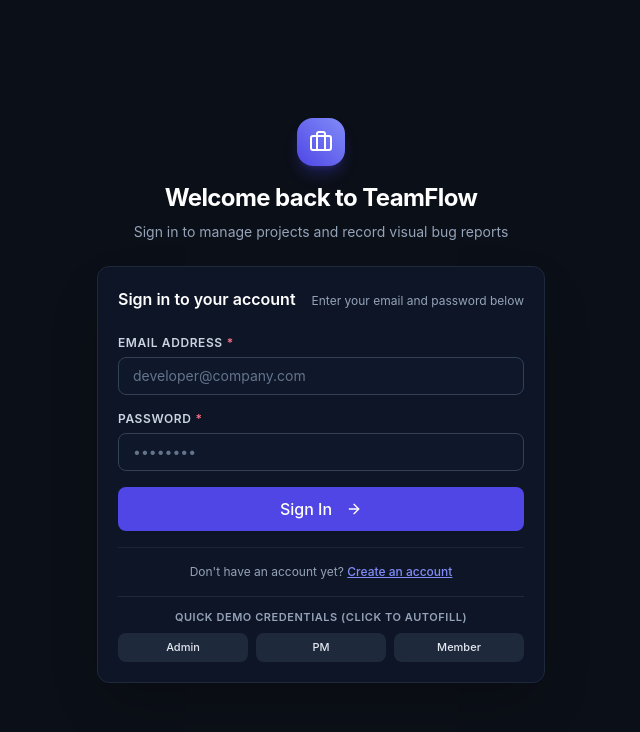
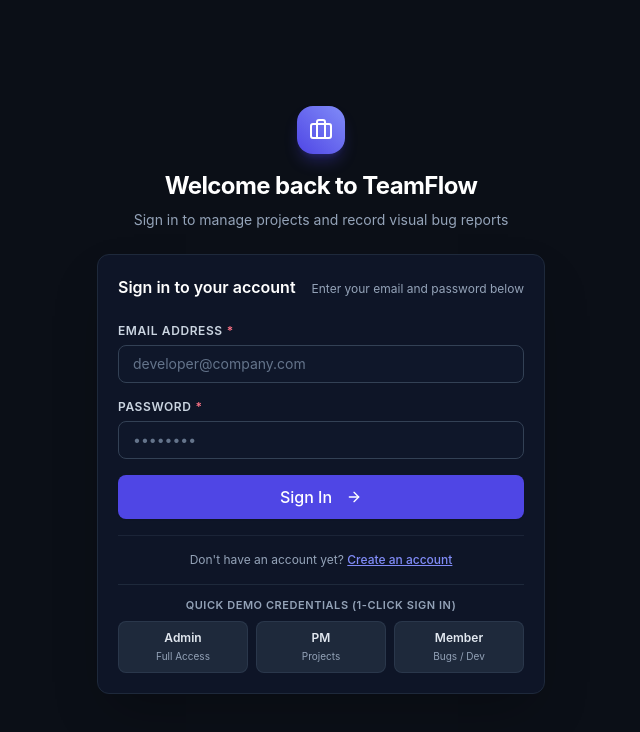
Before and after one commit to vraj2kk5/Teamflow, a Next.js app in the folder client/: page /login in a window 1280 px wide. Shown: the top 732 px of the page, without its empty margins (319-959 px from the left). Built offline with nearby package versions, Linux system fonts and the light colour scheme; no server answers.

Commit message:
fix(client): correct quick demo credentials password and enable 1-click sign in

```diff
--- a/client/src/app/login/page.tsx
+++ b/client/src/app/login/page.tsx
@@ -55,8 +55,28 @@ function LoginForm() {
 
   const fillDemo = (demoEmail: string) => {
     setEmail(demoEmail);
-    setPassword("DemoPassword123!");
+    setPassword("Password123!");
     setFieldErrors({});
+  };
+
+  const loginAsDemo = async (demoEmail: string) => {
+    setEmail(demoEmail);
+    setPassword("Password123!");
+    setFieldErrors({});
+    setIsLoading(true);
+    try {
+      await login(demoEmail, "Password123!");
+      toastSuccess(`Signed in as ${demoEmail.split("@")[0]}!`);
+      router.push(nextUrl);
+    } catch (err: unknown) {
+      if (err instanceof ApiClientError) {
+        toastError(err.message, "Login Failed");
+      } else {
+        toastError("Unable to authenticate.", "Error");
+      }
+    } finally {
+      setIsLoading(false);
+    }
   };
 
   return (
@@ -122,29 +142,35 @@ function LoginForm() {
               {/* Demo Logins Section */}
               <div className="w-full pt-3 border-t border-slate-800">
                 <p className="text-[11px] uppercase tracking-wider text-slate-400 font-semibold mb-2">
-                  Quick Demo Credentials (Click to autofill)
+                  Quick Demo Credentials (1-Click Sign In)
                 </p>
                 <div className="grid grid-cols-3 gap-2">
                   <button
                     type="button"
-                    onClick={() => fillDemo("admin@teamflow.dev")}
-                    className="p-1.5 rounded-lg bg-slate-800 hover:bg-slate-700 text-[11px] font-medium text-slate-200 transition-colors"
+                    disabled={isLoading}
+                    onClick={() => loginAsDemo("admin@teamflow.dev")}
+                    className="p-2 rounded-lg bg-slate-800 hover:bg-indigo-600 hover:text-white text-xs font-semibold text-slate-200 transition-all border border-slate-700/60 flex flex-col items-center justify-center gap-0.5 cursor-pointer disabled:opacity-50"
                   >
-                    Admin
+                    <span>Admin</span>
+                    <span className="text-[10px] text-slate-400 font-normal">Full Access</span>
                   </button>
                   <button
                     type="button"
-                    onClick={() => fillDemo("pm@teamflow.dev")}
-                    className="p-1.5 rounded-lg bg-slate-800 hover:bg-slate-700 text-[11px] font-medium text-slate-200 transition-colors"
+                    disabled={isLoading}
+                    onClick={() => loginAsDemo("pm@teamflow.dev")}
+                    className="p-2 rounded-lg bg-slate-800 hover:bg-indigo-600 hover:text-white text-xs font-semibold text-slate-200 transition-all border border-slate-700/60 flex flex-col items-center justify-center gap-0.5 cursor-pointer disabled:opacity-50"
                   >
-                    PM
+                    <span>PM</span>
+                    <span className="text-[10px] text-slate-400 font-normal">Projects</span>
                   </button>
                   <button
                     type="button"
-                    onClick={() => fillDemo("member@teamflow.dev")}
-                    className="p-1.5 rounded-lg bg-slate-800 hover:bg-slate-700 text-[11px] font-medium text-slate-200 transition-colors"
+                    disabled={isLoading}
+                    onClick={() => loginAsDemo("member@teamflow.dev")}
+                    className="p-2 rounded-lg bg-slate-800 hover:bg-indigo-600 hover:text-white text-xs font-semibold text-slate-200 transition-all border border-slate-700/60 flex flex-col items-center justify-center gap-0.5 cursor-pointer disabled:opacity-50"
                   >
-                    Member
+                    <span>Member</span>
+                    <span className="text-[10px] text-slate-400 font-normal">Bugs / Dev</span>
                   </button>
                 </div>
               </div>
```
